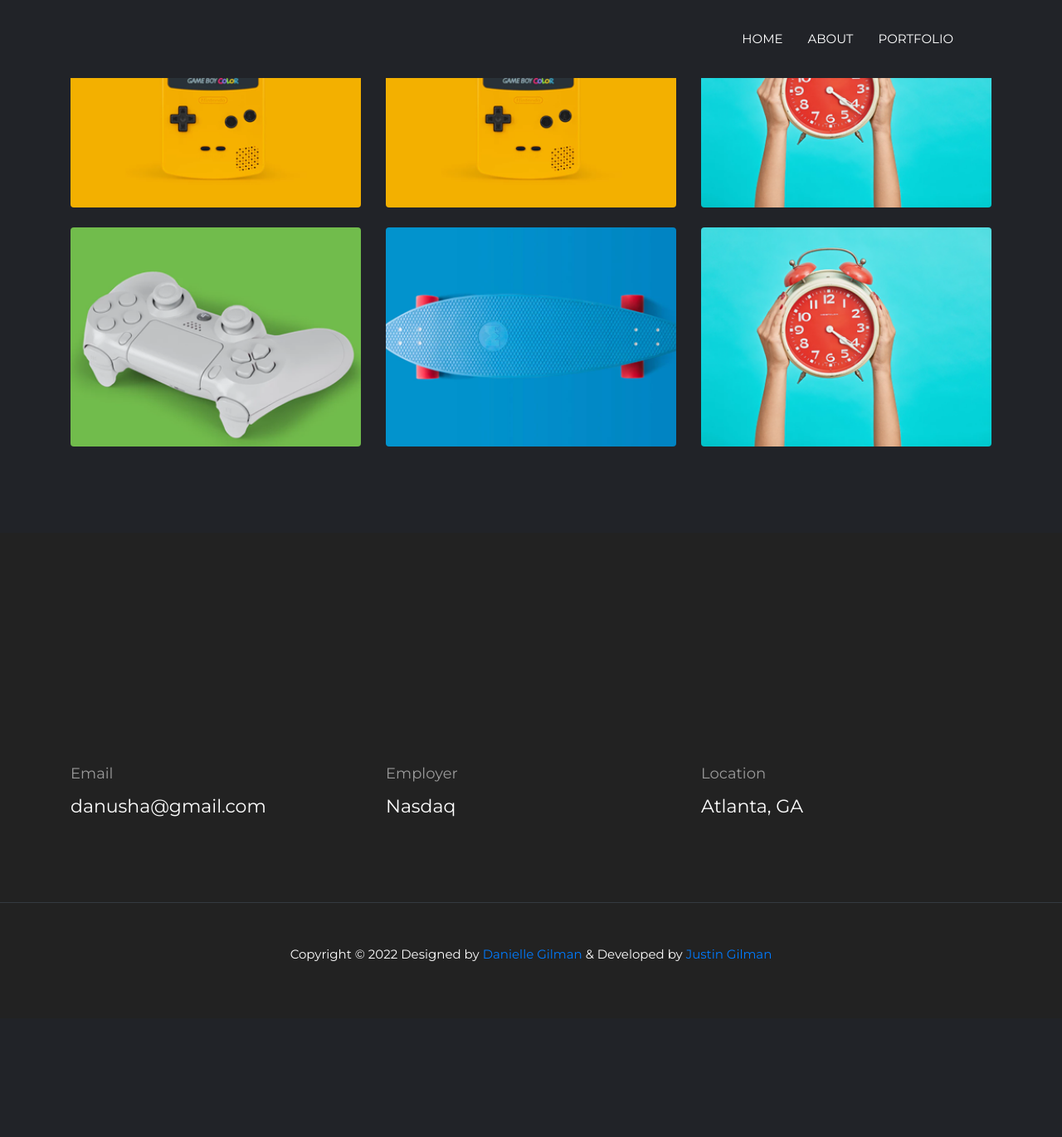
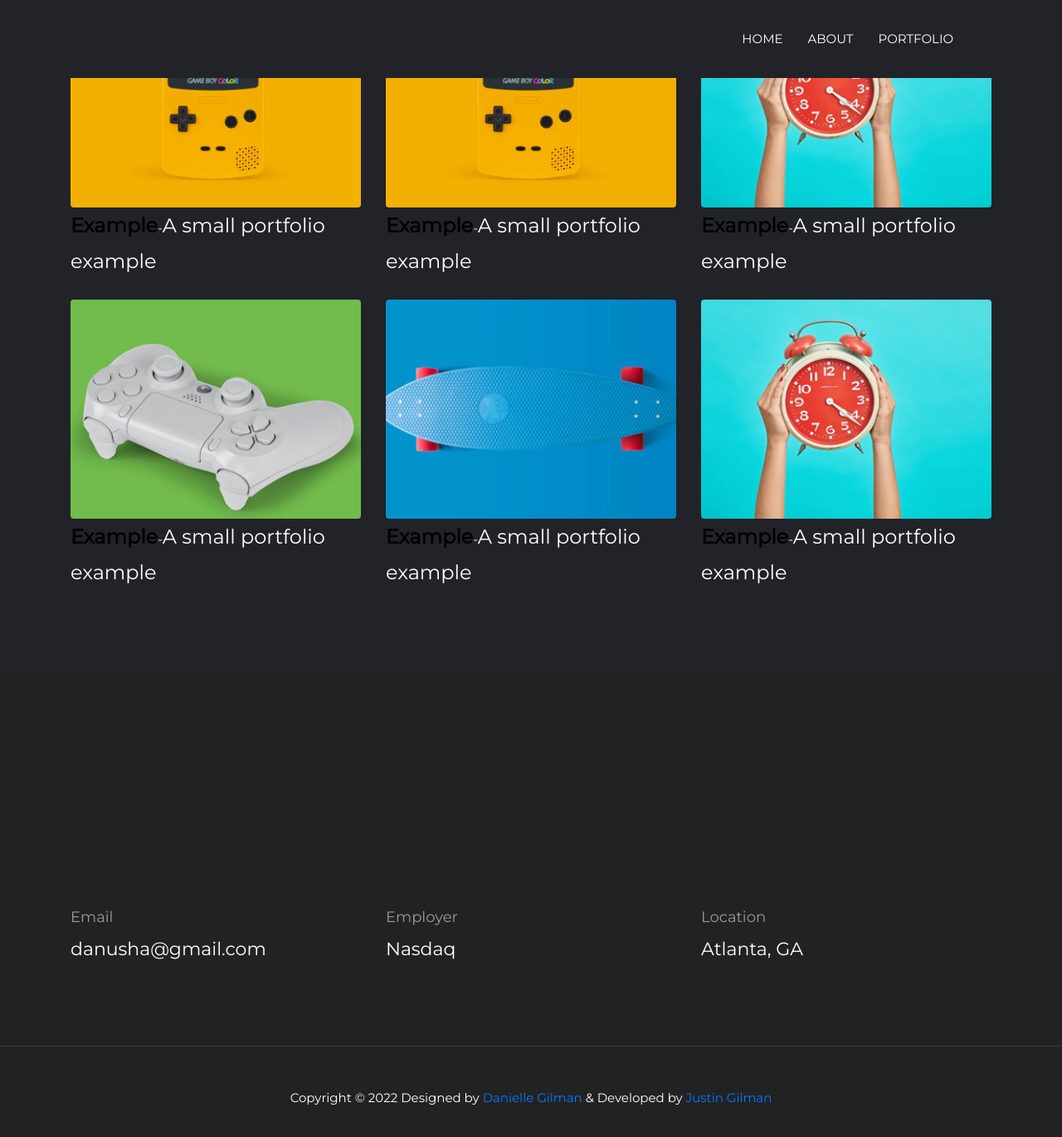
Before and after one commit to danusha/daniellegilman.com, a Jekyll site: the page built from index.html, in a window 1280 px wide and 1400 px high, scrolled down 947 px. Shown: the top 1370 px of the window at 83% size. Built offline with Jekyll 4.4.1, drawn with Linux system fonts in a browser that asks for light colours; before the commit the page ends 2174 px from its top, so only the background shows below that.

Commit message:
adding title and description to home page portfolio

```diff
--- a/_data/settings.yml
+++ b/_data/settings.yml
@@ -109,21 +109,33 @@ education:
 portfolio-home-items:
   - image : "assets/images/portfolio/item-2.png"
     url: "#"
+    title: "Example"
+    description: "A small portfolio example"
 
   - image : "assets/images/portfolio/item-2.png"
     url: "#"
+    title: "Example"
+    description: "A small portfolio example"
 
   - image : "assets/images/portfolio/item-3.png"
     url: "#"
+    title: "Example"
+    description: "A small portfolio example"
 
   - image : "assets/images/portfolio/item-4.png"
     url: "#"
+    title: "Example"
+    description: "A small portfolio example"
 
   - image : "assets/images/portfolio/item-5.png"
     url: "#"
+    title: "Example"
+    description: "A small portfolio example"
 
   - image : "assets/images/portfolio/item-3.png"
     url: "#"
+    title: "Example"
+    description: "A small portfolio example"
 
 
 # Portfolio Page
--- a/_includes/portfolio-section.html
+++ b/_includes/portfolio-section.html
@@ -18,6 +18,9 @@
             </div>
           </div>
         </div>
+        <div class="portfolio-caption position-relative">
+          <h3>{{item.title}}</h3> - <p>{{item.description}}</p>
+        </div>
       </div>
       {% endfor %}
     </div>
--- a/assets/css/style.css
+++ b/assets/css/style.css
@@ -255,7 +255,7 @@ a:hover {
 }
 
 .text-primary {
-	color: #212328 !important;
+	color: white !important;
 }
 
 .text-color {
@@ -731,6 +731,18 @@ textarea.form-control {
 	text-align: center;
 }
 
+.portfolio-caption h3 {
+	display: inline;
+	font-size: 24px;
+	font-weight: 700;
+}
+
+.portfolio-caption p {
+	display: inline;
+	font-size: 24px;
+	font-weight: 400;
+}
+
 /* /portfolio */
 
 /* testimonial */
```
